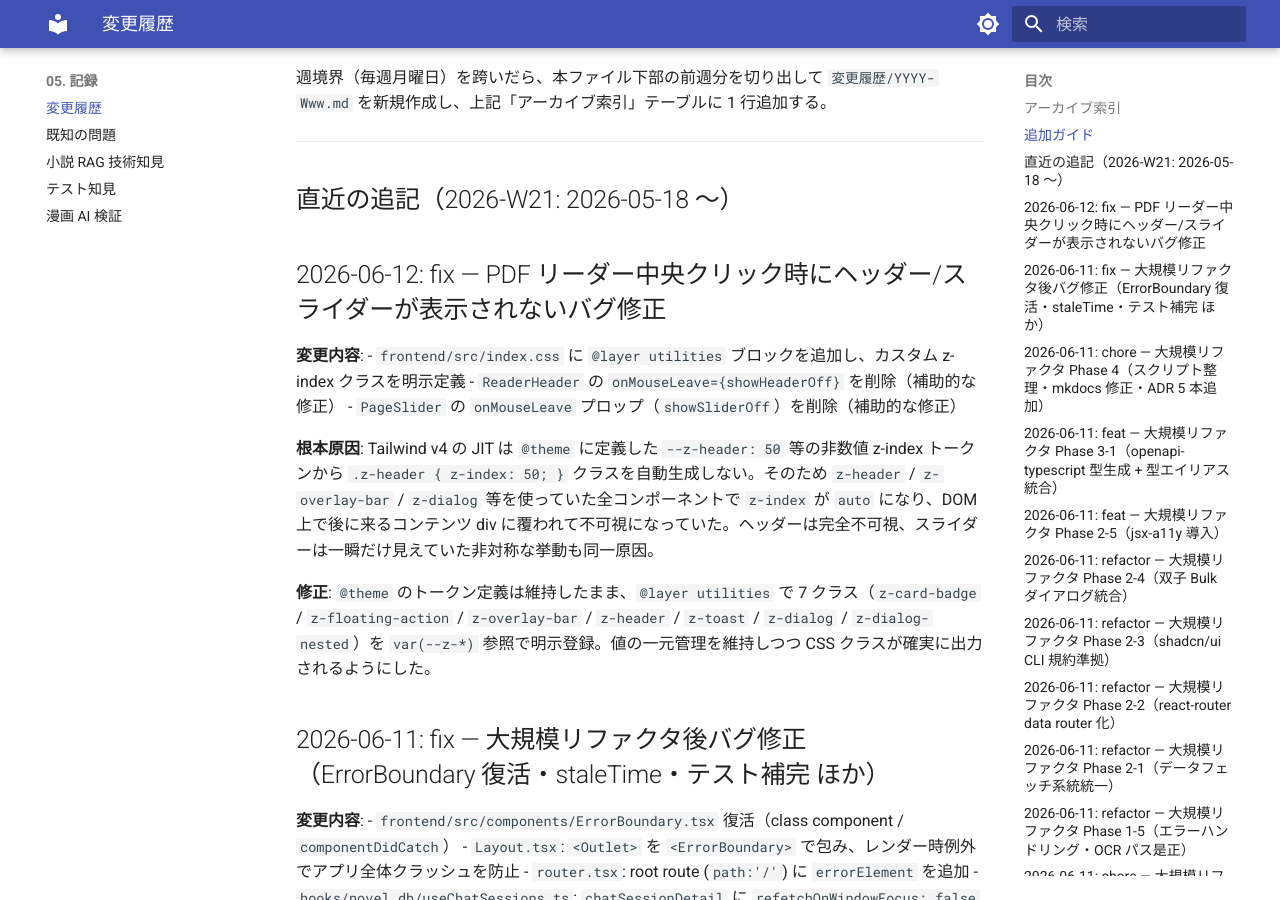
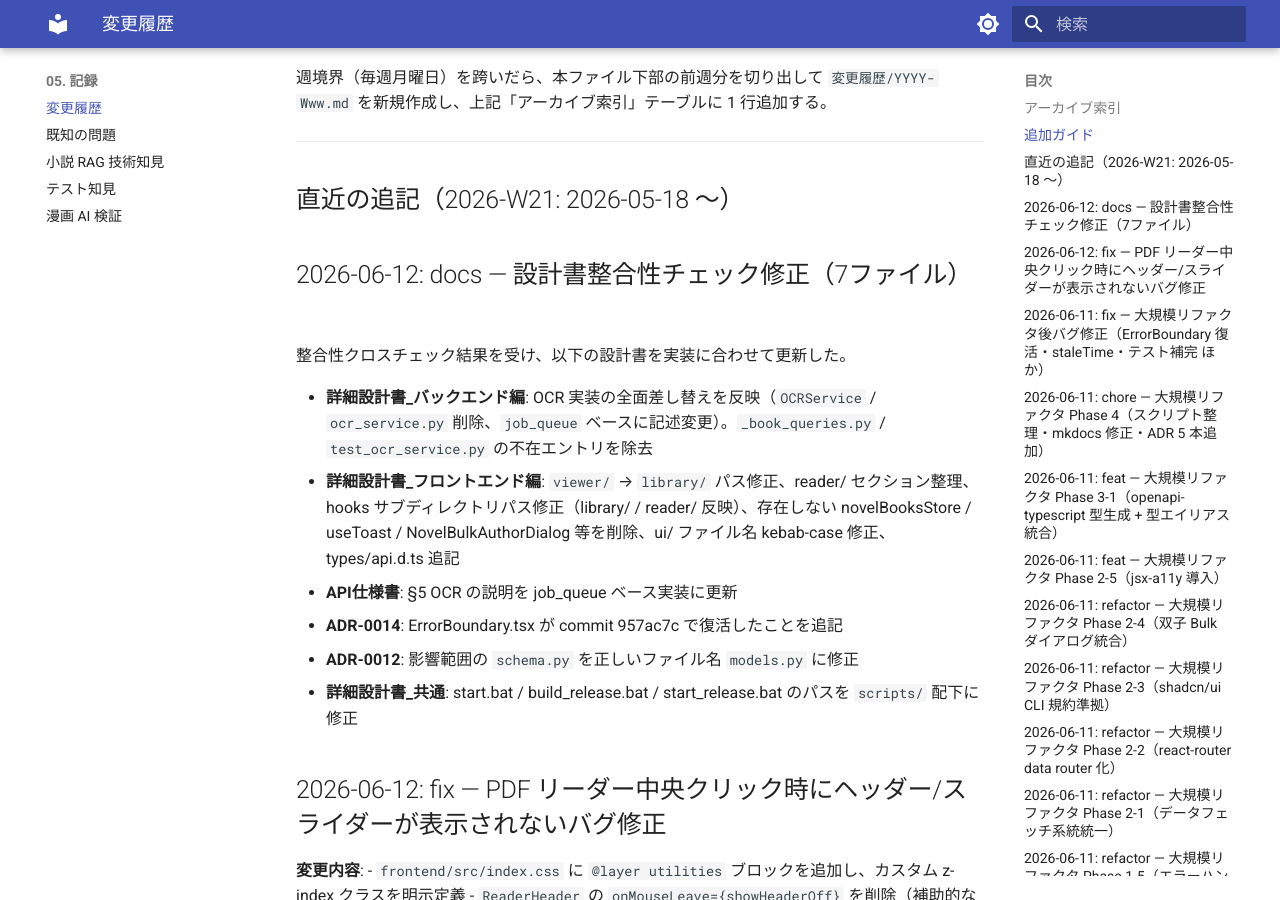
Before and after one commit to kkmmyr/Pic2PDF_Viewer, an MkDocs documentation site: the page built from docs/05_記録/変更履歴.md, in a window 1280 px wide and 900 px high, scrolled down 1156 px. Built offline with MkDocs 1.6.1 and Material for MkDocs 9.7.7, drawn with Linux system fonts in a browser that asks for light colours.

Commit message:
docs(変更履歴): 設計書整合性チェック修正を記録（2026-06-12）
6ファイル・7コミットの設計書修正内容を変更履歴に追記。

Co-Authored-By: Claude Sonnet 4.6 <noreply@anthropic.com>

```diff
--- a/docs/05_記録/変更履歴.md
+++ b/docs/05_記録/変更履歴.md
@@ -28,6 +28,17 @@
 ---
 
 ## 直近の追記（2026-W21: 2026-05-18 〜）
+
+## 2026-06-12: docs — 設計書整合性チェック修正（7ファイル）
+
+整合性クロスチェック結果を受け、以下の設計書を実装に合わせて更新した。
+
+- **詳細設計書_バックエンド編**: OCR 実装の全面差し替えを反映（`OCRService` / `ocr_service.py` 削除、`job_queue` ベースに記述変更）。`_book_queries.py` / `test_ocr_service.py` の不在エントリを除去
+- **詳細設計書_フロントエンド編**: `viewer/` → `library/` パス修正、reader/ セクション整理、hooks サブディレクトリパス修正（library/ / reader/ 反映）、存在しない novelBooksStore / useToast / NovelBulkAuthorDialog 等を削除、ui/ ファイル名 kebab-case 修正、types/api.d.ts 追記
+- **API仕様書**: §5 OCR の説明を job_queue ベース実装に更新
+- **ADR-0014**: ErrorBoundary.tsx が commit 957ac7c で復活したことを追記
+- **ADR-0012**: 影響範囲の `schema.py` を正しいファイル名 `models.py` に修正
+- **詳細設計書_共通**: start.bat / build_release.bat / start_release.bat のパスを `scripts/` 配下に修正
 
 ## 2026-06-12: fix — PDF リーダー中央クリック時にヘッダー/スライダーが表示されないバグ修正
 
```
